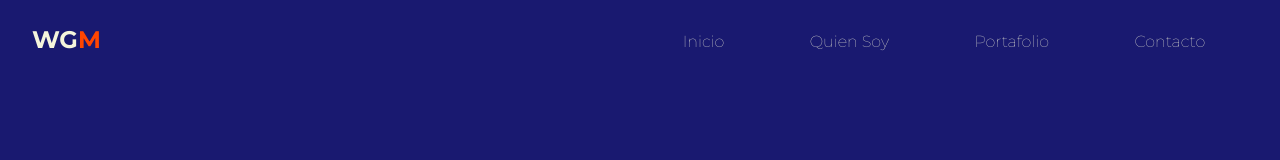
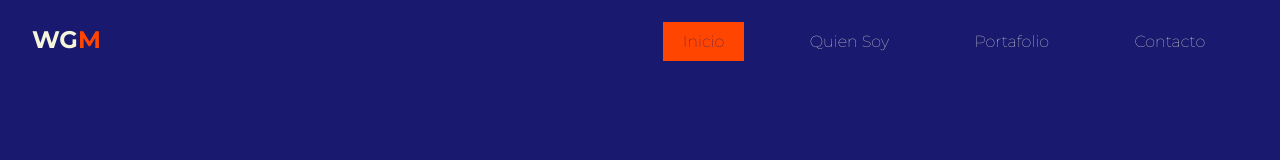
Before and after one commit to waltermilcoff/PaginaHTML, a plain HTML site: page index.html in a window 1280 px wide. In both pictures the pointer is over the link "Inicio". Drawn offline with Linux system fonts and the light colour scheme.

Commit message:
Determine colores y agregue imagen de borrador de CV

```diff
--- a/estilos.css
+++ b/estilos.css
@@ -47,3 +47,13 @@ body {
   text-decoration: none;
   padding: 10px 20px;
 }
+
+.menu .active {
+  color: #FF4500;
+}
+
+.menu a:hover{
+  background-color: #FF4500;
+  color: #191970;
+  transition: ease-in .4s;
+  }
```
Also changed, not shown: img/CVdeWalterMilcoff.jpg (added).
